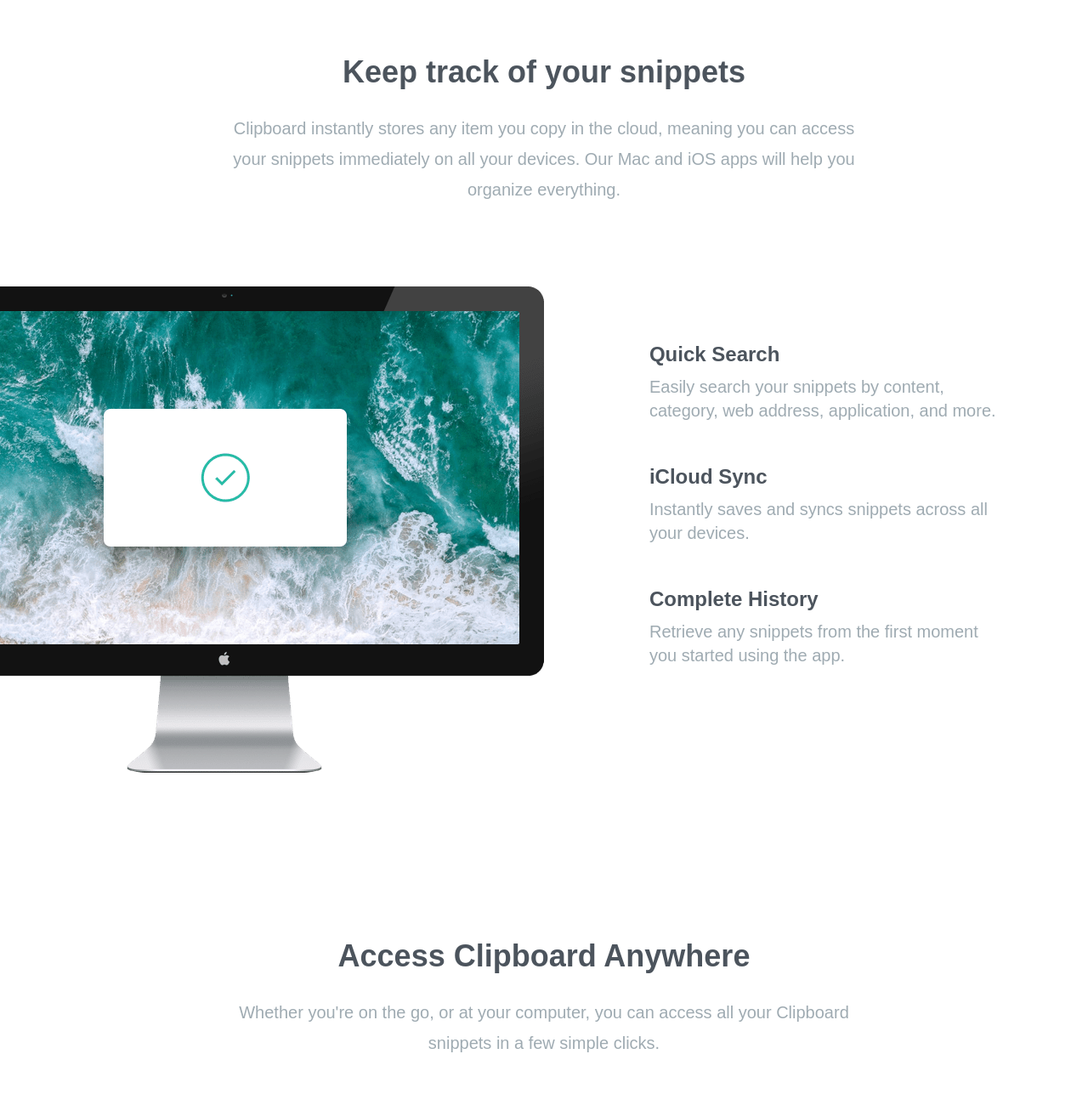
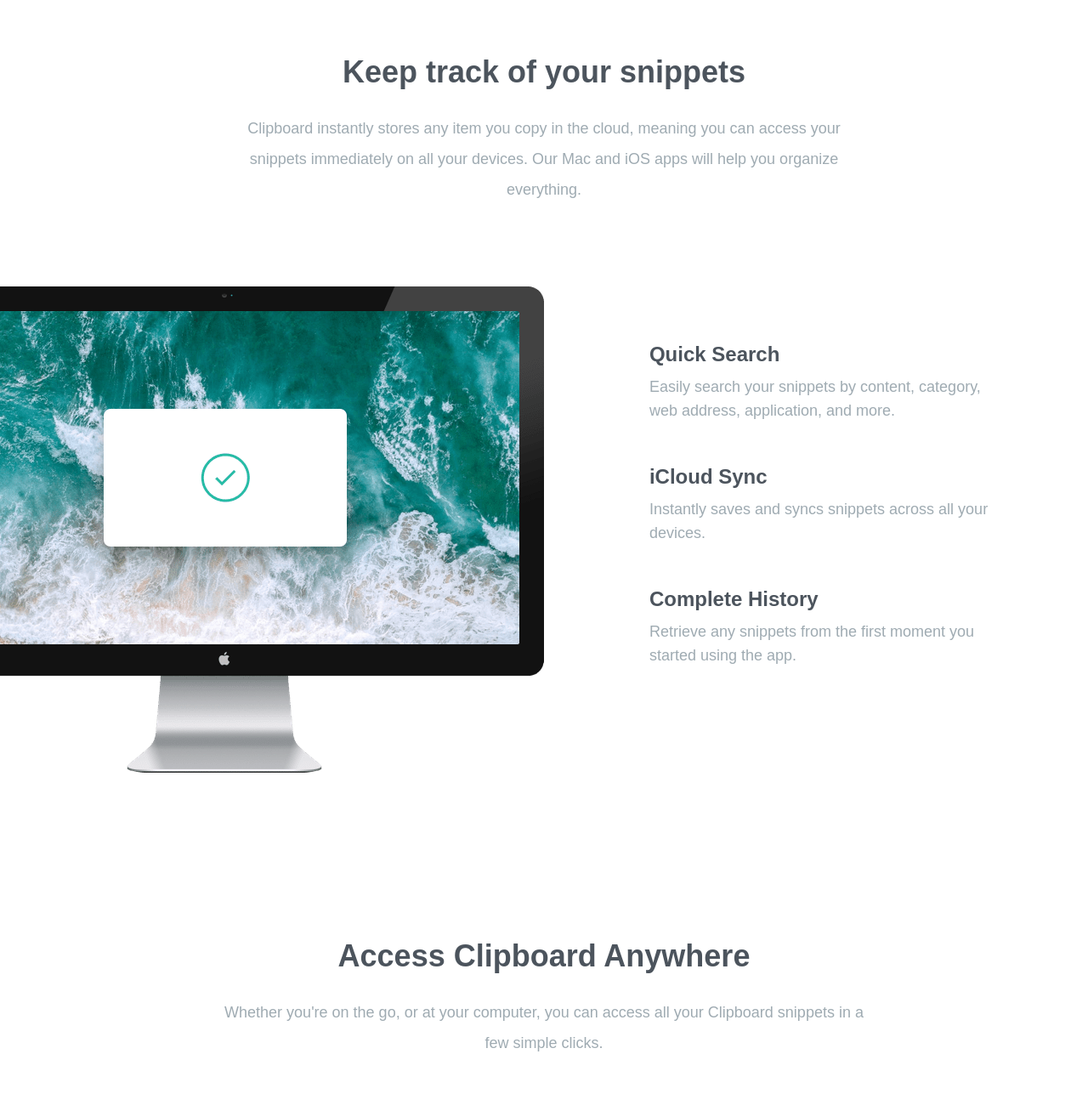
Before and after one commit to estebanp2022/Clipboard-Landing-Page, a website: page index.html in a window 1280 px wide. Shown: the part 660-1960 px from the top of the page at 85% size. Drawn offline with Linux system fonts and the light colour scheme; a web font is replaced by a local one.

Commit message:
style update

```diff
--- a/index.html
+++ b/index.html
@@ -19,7 +19,7 @@
         <div class="section-container mb-40 pt-16">
           <img src="./images/logo.svg" alt="clipboard" class="mx-auto my-16" />
           <h1>A history of everything you copy</h1>
-          <p class="section-content mb-10 text-2xl">
+          <p class="section-content mb-10 text-xl">
             Clipboard allows you to track and organize everything you copy.
             Instantly access your clipboard on all your devices.
           </p>
@@ -44,7 +44,7 @@
       <section id="snippets">
         <div class="section-container my-20">
           <h3>Keep track of your snippets</h3>
-          <p class="section-content mb-24 text-xl">
+          <p class="section-content mb-24 text-lg">
             Clipboard instantly stores any item you copy in the cloud, meaning
             you can access your snippets immediately on all your devices. Our
             Mac and iOS apps will help you organize everything.
@@ -72,7 +72,7 @@
               <!-- Item 1 -->
               <div>
                 <h5>Quick Search</h5>
-                <p class="max-w-md text-grayishBlue">
+                <p class="max-w-md text-grayishBlue text-lg">
                   Easily search your snippets by content, category, web address,
                   application, and more.
                 </p>
@@ -80,14 +80,14 @@
               <!-- Item 2 -->
               <div>
                 <h5>iCloud Sync</h5>
-                <p class="max-w-md text-grayishBlue">
+                <p class="max-w-md text-grayishBlue text-lg">
                   Instantly saves and syncs snippets across all your devices.
                 </p>
               </div>
               <!-- Item 3 -->
               <div>
                 <h5>Complete History</h5>
-                <p class="max-w-md text-grayishBlue">
+                <p class="max-w-md text-grayishBlue text-lg">
                   Retrieve any snippets from the first moment you started using
                   the app.
                 </p>
@@ -101,7 +101,7 @@
       <section id="access">
         <div class="section-container my-20">
           <h3>Access Clipboard Anywhere</h3>
-          <p class="section-content mb-24 text-xl">
+          <p class="section-content mb-24 text-lg">
             Whether you're on the go, or at your computer, you can access all
             your Clipboard snippets in a few simple clicks.
           </p>
@@ -118,7 +118,7 @@
       <section id="supercharge">
         <div class="section-container my-20">
           <h3>Supercharge your workflow</h3>
-          <p class="section-content mb-16 text-xl">
+          <p class="section-content mb-16 text-lg">
             We've got the tools to boost your productivity.
           </p>
           <!-- Items Container -->
@@ -174,7 +174,7 @@
       <section id="bottom">
         <div class="section-container my-20">
           <h3>Clipboard for iOS and MacOS</h3>
-          <p class="section-content mb-10 text-xl">
+          <p class="section-content mb-10 text-lg">
             Available for free on the App Store. Download for Mac or iOS, sync
             with iCloud and you're ready to start adding to your clipboard.
           </p>
```
Also changed, not shown: css/style.css.
